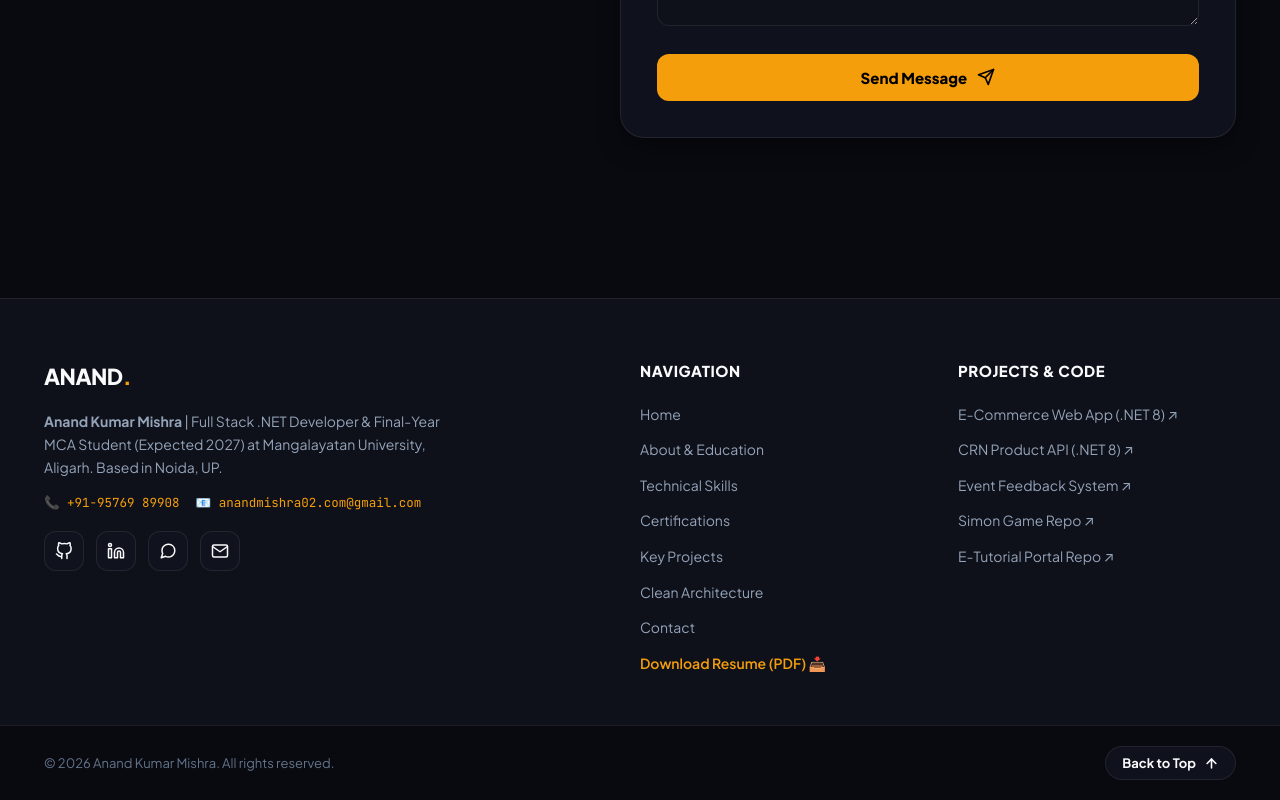
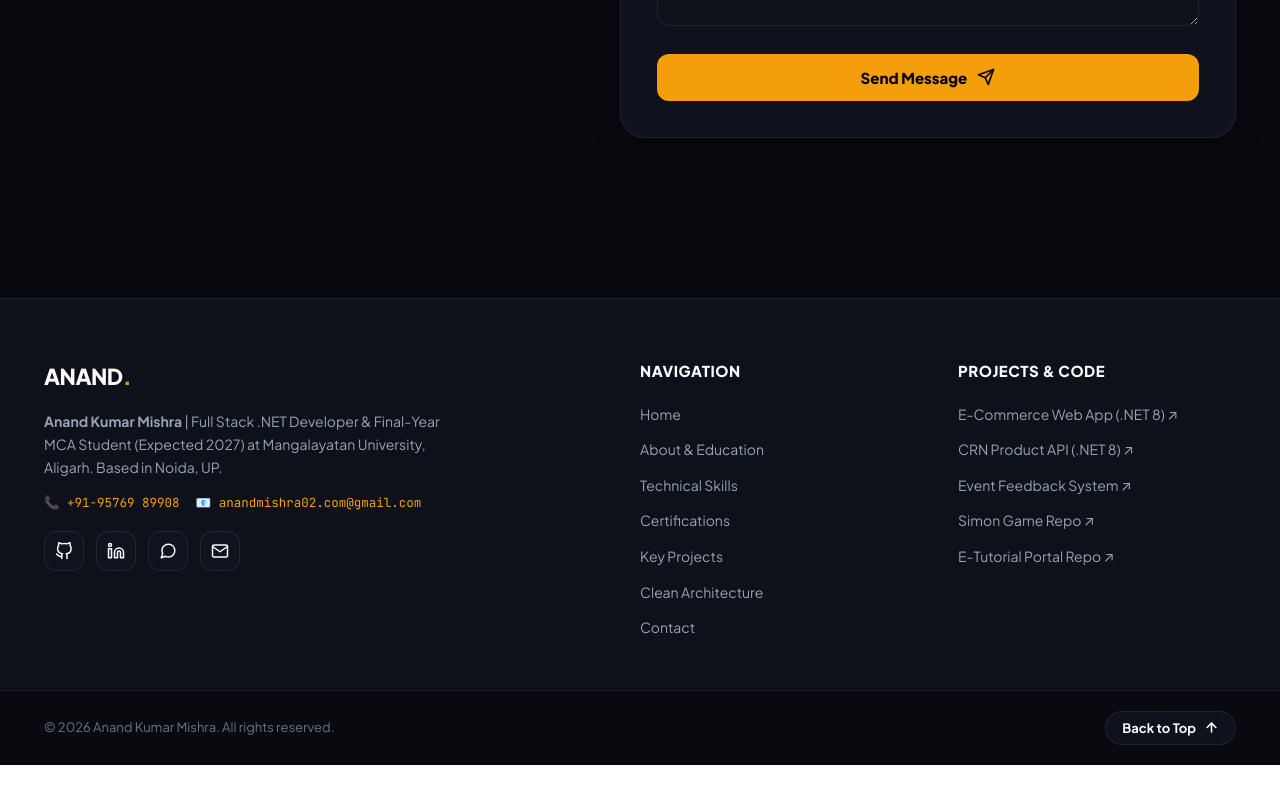
Before and after one commit to Anand9899/Portfolio, a React (Vite) app: page / in a window 1280 px wide. Shown: the part 10861-11661 px from the top of the page. After the commit the page ends 11626 px from the top, so only its background shows below. Built offline with nearby package versions, Linux system fonts and the light colour scheme.

Commit message:
Remove resume download link from footer

```diff
--- a/src/components/Footer.tsx
+++ b/src/components/Footer.tsx
@@ -103,17 +103,6 @@ function Footer() {
             <li><a href="#projects">Key Projects</a></li>
             <li><a href="#code-showcase">Clean Architecture</a></li>
             <li><a href="#contact">Contact</a></li>
-            <li>
-              <a
-                href={`${import.meta.env.BASE_URL}Anand%20Kumar%20Mishra.pdf`}
-                download="Anand Kumar Mishra.pdf"
-                target="_blank"
-                rel="noreferrer"
-                style={{ color: 'var(--accent-primary)', fontWeight: 600 }}
-              >
-                Download Resume (PDF) 📥
-              </a>
-            </li>
           </ul>
         </div>
 
```
